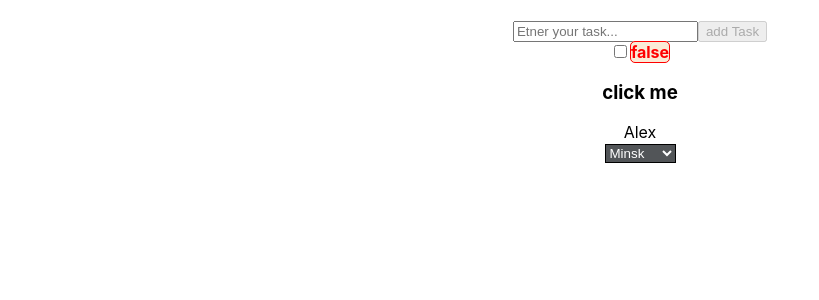
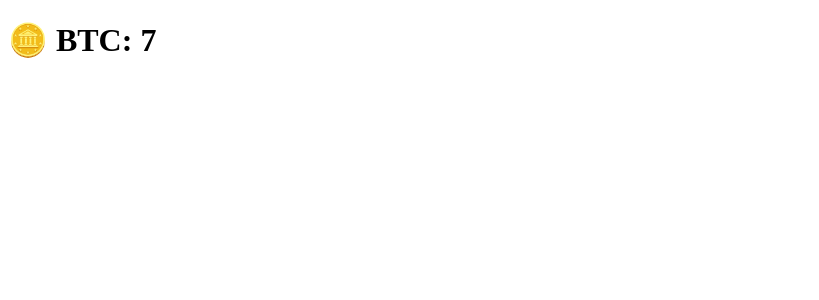
Before and after one commit to alexDose/ts-exams, a React (Create React App) app: page / in a window 1280 px wide. Shown: the top 300 px of the page, without its empty margins (0-819 px from the left). Built offline with nearby package versions, Linux system fonts and the light colour scheme.

Commit message:
refactoring

```diff
--- a/src/index.tsx
+++ b/src/index.tsx
@@ -1,97 +1,34 @@
-import ReactDOM from 'react-dom';
-import './index.css';
-import {ChangeEvent, useState} from "react";
-import {v1} from "uuid";
+import ReactDOM from 'react-dom/client';
+import React, { useEffect, useState } from 'react'
+import {cleanup} from "@testing-library/react";
 
-function LongCommentChecker() {
-    const [name, setName] = useState("click me")
-    const [users, setUsers] = useState([
-        {id: v1(), name: "Alex", isDone: false},
-        {id: v1(), name: "Nick", isDone: false},
-        {id: v1(), name: "John", isDone: false},
-        {id: v1(), name: "Jack", isDone: false},
-        {id: v1(), name: "Jane", isDone: false}
-    ])
-    const [value, setValue] = useState("")
-    const [check, setCheck] = useState(false)
-    const [click, setClick] = useState(false)
-    const [error, setError] = useState(false)
-    const [spanValue, setSpanValue] = useState(users[0].name)
 
-    const onChangeHandler = (e: ChangeEvent<HTMLInputElement>) => {
-        setValue(e.currentTarget.value)
-    }
-    const onChangeChecked = (e: ChangeEvent<HTMLInputElement>) => {
-        setCheck(e.currentTarget.checked)
-    }
-    const onClickHandler = () => {
-        setClick(!click)
-    }
-    const addTask = () => {
-        if (value) {
-            setUsers([{id: v1(), name: value, isDone: false}, ...users])
-            setValue("")
-            setClick(true)
-        }
-    }
-    const changeSpan = () => {
-        setError(true)
-    }
-    const changeInput = () => {
-        setSpanValue(spanValue)
-        setError(false)
-    }
-    const changeSpanValue = (e: ChangeEvent<HTMLInputElement>) => {
-        setSpanValue(e.currentTarget.value)
-    }
+export const Mining = () => {
+    const [btc, setBtc] = useState(0)
+
+    const mining = (coin: number) => coin + 1
+
+    useEffect(() => {
+        setInterval(() => {
+            setBtc(mining(btc))
+            console.log(btc)
+            cleanup()
+        }, 1000)
+    }, [btc])
 
     return (
-        <div className={"css"}>
-            <div>
-                <input placeholder={"Etner your task..."} type="text" onChange={onChangeHandler} value={value}/>
-                <button disabled={!value} onClick={addTask}>add Task</button>
-            </div>
-            <label><input type="checkbox" checked={check} onChange={onChangeChecked}/>
-                <span className={check ? 'green' : 'red'}>{check.toString()}</span></label>
-            <h3 className={click ? "h3" : ""} onClick={onClickHandler}>{name}</h3>
-            {click && <ul>
-                {users.map(el => {
-                        const onChangeChecked = (e: ChangeEvent<HTMLInputElement>) => {
-                            setUsers(users.map(n => n.id === el.id ? {...n, isDone: e.currentTarget.checked} : n))
-                        }
-                        const onClickDelete = () => {
-                            setUsers(users.filter(n => n.id !== el.id))
-                        }
-                        const renameSpan = () => {
-                            setSpanValue(el.name)
-                            setName(el.name)
-                        }
-
-                        return (
-                            <li key={el.id} className={el.isDone ? 'checkOn' : 'checkOff'}>
-                                <input onChange={onChangeChecked} type="checkbox"
-                                       checked={el.isDone}/>
-                                <span onClick={renameSpan}>{el.name}</span>
-                                <button onClick={onClickDelete}>X</button>
-                            </li>
-                        )
-                    }
-                )}
-            </ul>}
-            <div className={'value'}>{value}</div>
-            {error
-                ? <input onBlur={changeInput} onChange={changeSpanValue} value={spanValue} autoFocus/>
-                : <span onDoubleClick={changeSpan}>{spanValue}</span>
-            }
-            <div>
-                <select>
-                    <option className={"opt"}>Minsk</option>
-                    <option value="">Moscow</option>
-                    <option value="">Kiev</option>
-                </select>
-            </div>
-        </div>
+        <h1>
+            🪙 BTC: {btc}
+        </h1>
     )
 }
 
-ReactDOM.render(<LongCommentChecker/>, document.getElementById('root'));
+const root = ReactDOM.createRoot(document.getElementById('root') as HTMLElement);
+root.render(<Mining/>);
+
+// 📜 Описание:
+// Помогите разработчику намайнить биткоинов.
+// Что-то не майнятся 😥.
+// Что необходимо написать вместо XXX чтобы биткоины майнились ?
+//
+// 🖥 Пример ответа: const mining = (coin: number) => coin + 100
```
Also changed, not shown: package.json (+7 -0 lines), src/disable.tsx (added, +61 -0 lines), 1 other file (tests, documents, lock files or other folders).
